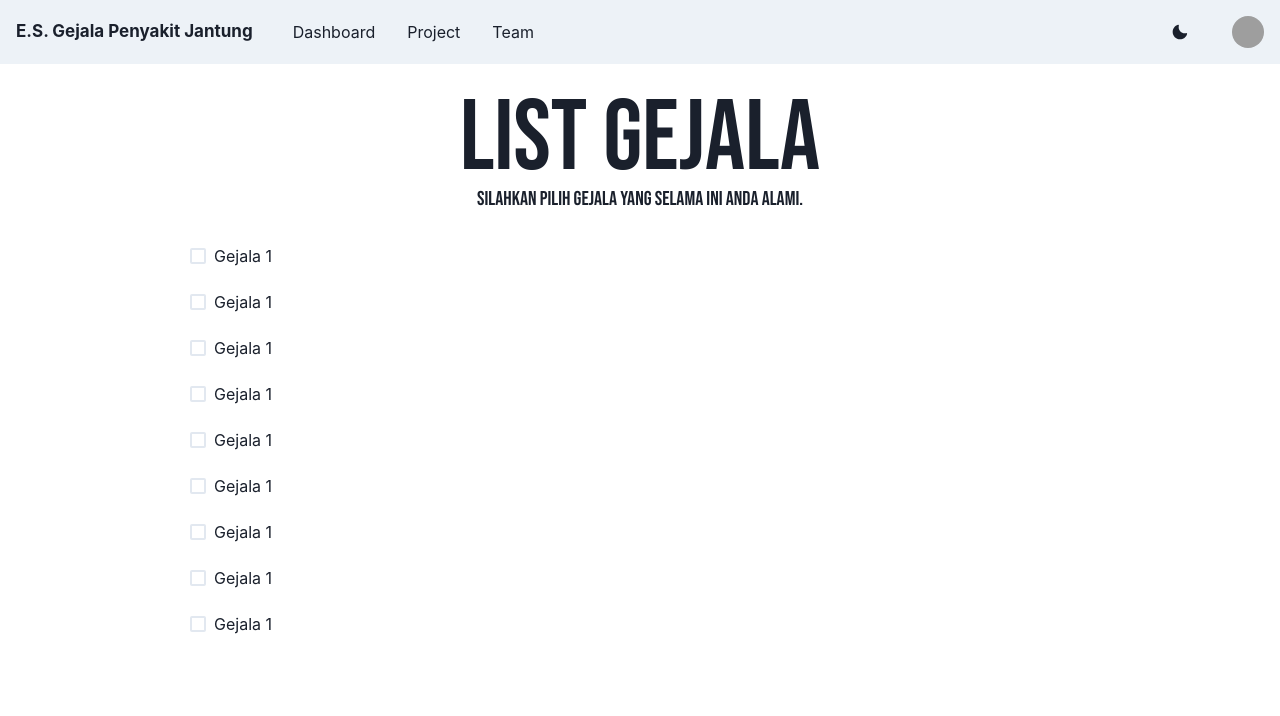
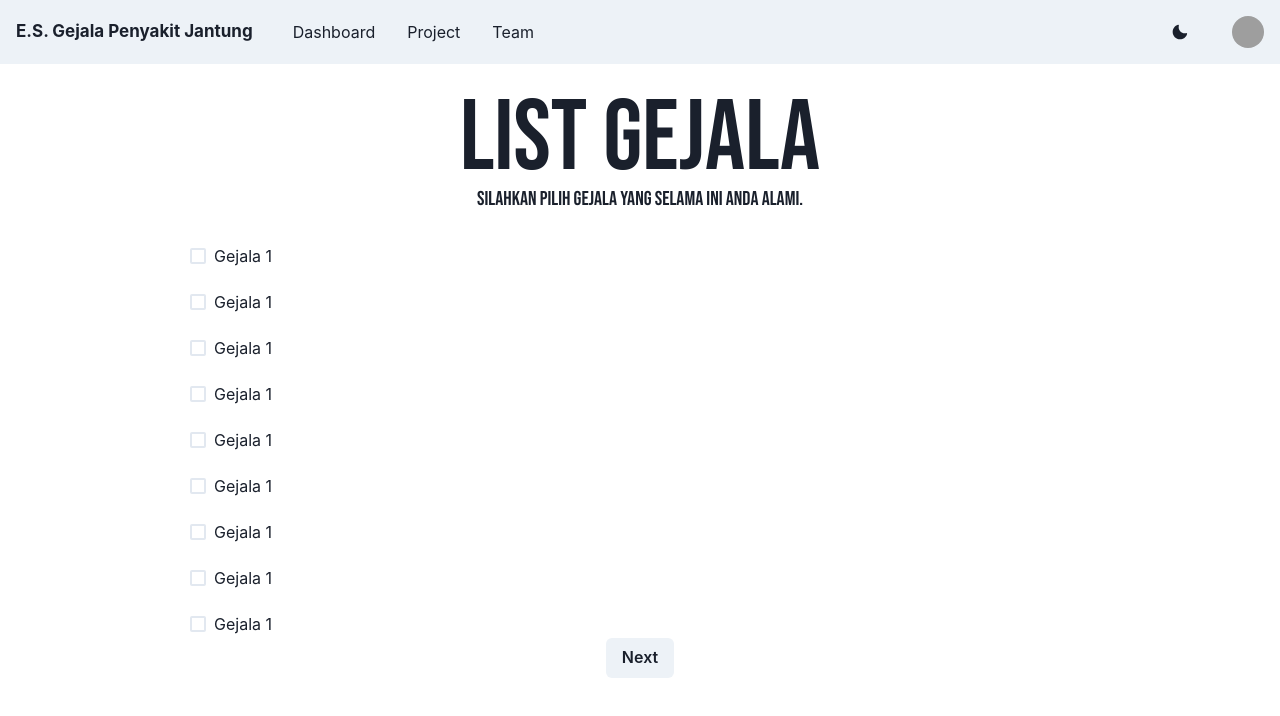
Before and after one commit to miu-soo/Expert-System, a React (Create React App) app: page / in a window 1280 px wide. Shown: the top 716 px of the page. Built offline with nearby package versions, Linux system fonts and the light colour scheme; grey boxes are pictures that could not be loaded.

Commit message:
Feat: button

```diff
--- a/src/Components/CheckBoxGejala.tsx
+++ b/src/Components/CheckBoxGejala.tsx
@@ -5,6 +5,7 @@ import {
   Stack,
   Flex,
   HStack,
+  Button,
 } from "@chakra-ui/react";
 
 export default function CheckBoxGejala() {
@@ -19,6 +20,11 @@ export default function CheckBoxGejala() {
     "Gejala 1",
     "Gejala 1",
   ];
+
+  const selectedGejala = (name: string) => {
+    alert(`hello, ${name}`);
+  };
+
   return (
     <div>
       <Flex
@@ -47,6 +53,7 @@ export default function CheckBoxGejala() {
             ))}
           </Stack>
         </Flex>
+        <Button onClick={() => selectedGejala("James")}>Next</Button>
       </Flex>
     </div>
   );
--- /dev/null
+++ b/src/Components/Hasil.tsx
@@ -0,0 +1,5 @@
+import React from "react";
+
+export default function Hasil() {
+  return <div>Hasil</div>;
+}
```
